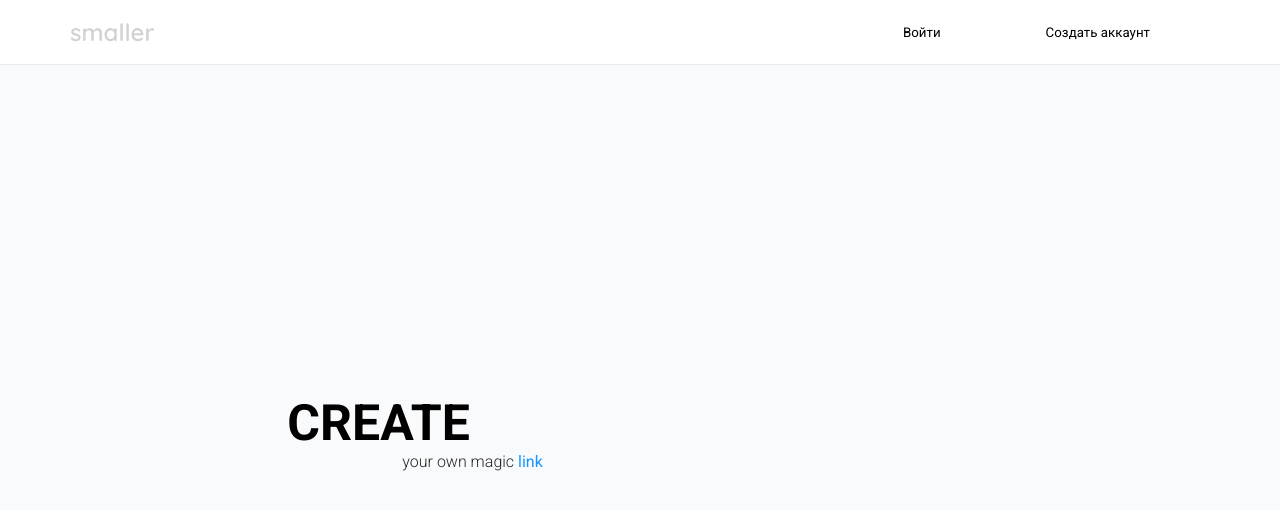
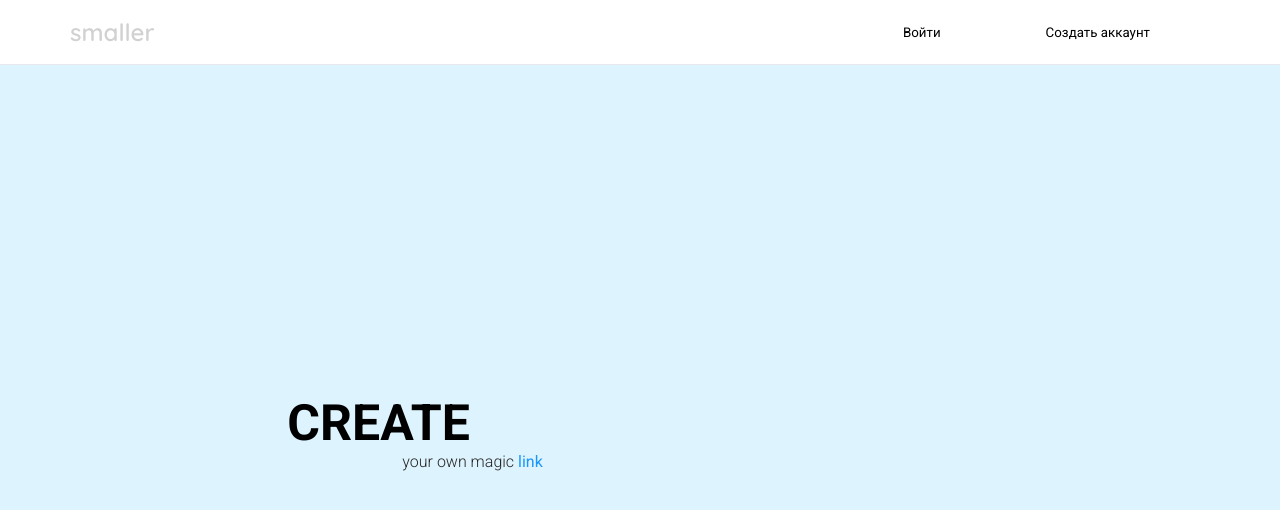
Before and after one commit to Starostinvio/short-link-creator, a React (Create React App) app: page /auth in a window 1280 px wide. Shown: the top 510 px of the page. Built offline with nearby package versions, Linux system fonts and the light colour scheme.

Commit message:
background Ui

```diff
--- a/src/components/auth-panel/style.css
+++ b/src/components/auth-panel/style.css
@@ -39,6 +39,7 @@
 .AuthPanel-signUp {
   padding: 0px 60px;
   height: 100%;
+  max-width: 225px;
   background: white;
   color: black;
   border-radius: 10px;
--- a/src/components/page-layout/style.css
+++ b/src/components/page-layout/style.css
@@ -1,6 +1,9 @@
 .PageLayout {
-  background: rgb(248, 250, 252);
+  /* background: rgb(248, 250, 252); */
+  background: rgb(221, 243, 253);
   display: flex;
   flex-direction: column;
   min-height: 100vh;
 }
+
+/*rgb(221,243,253)*/
```
